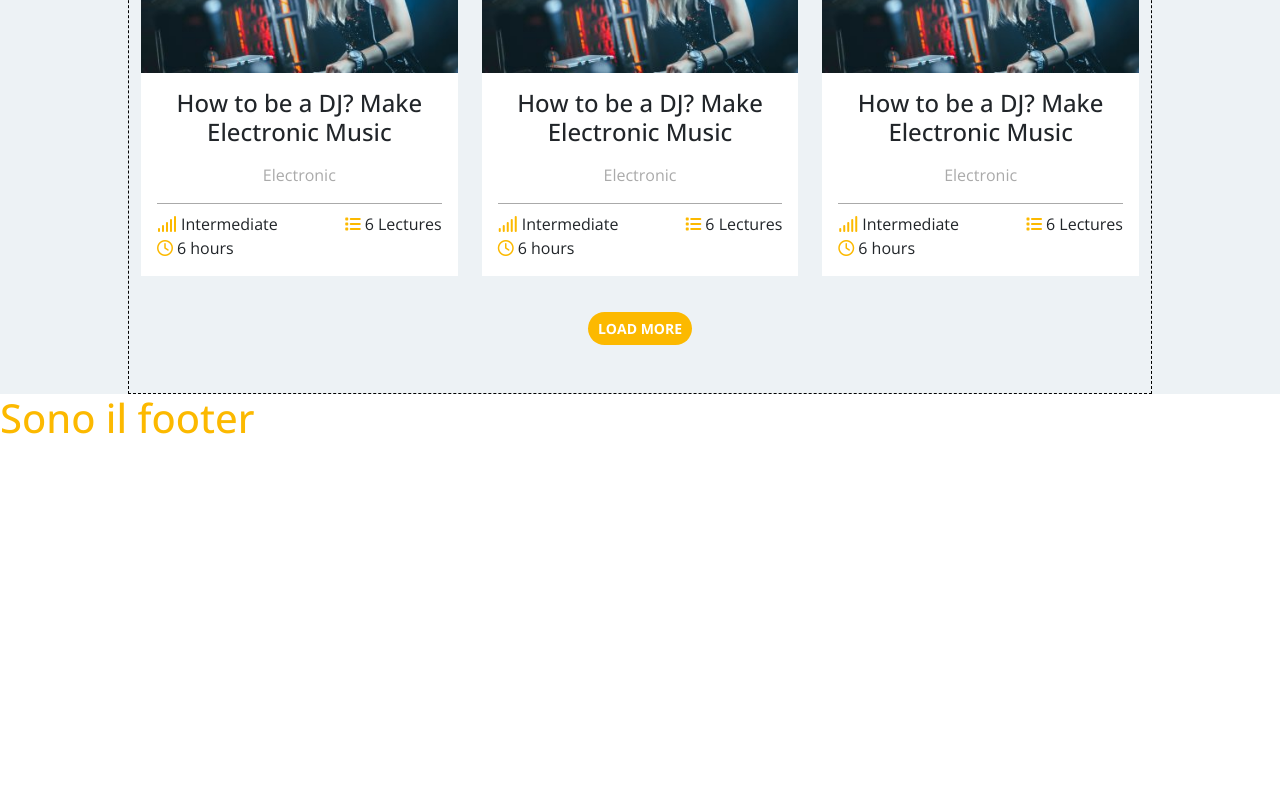
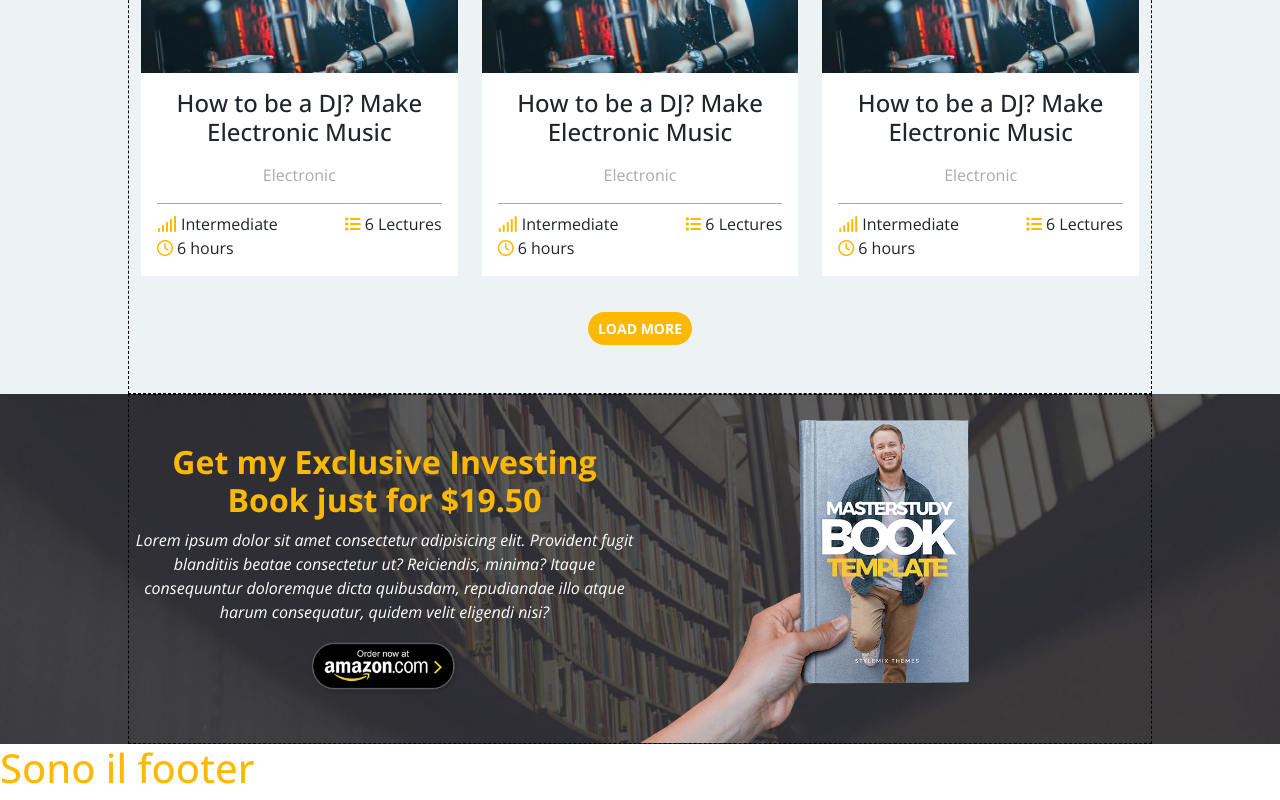
Before and after one commit to gianlucafalaschi/proj-html-vuejs, a Vue app: page / in a window 1280 px wide. Shown: the part 1637-2437 px from the top of the page. Before the commit the page ends 2087 px from the top, so only its background shows below. Built offline with nearby package versions, Linux system fonts and the light colour scheme.

Commit message:
component AppBookSales

```diff
--- a/src/App.vue
+++ b/src/App.vue
@@ -5,6 +5,7 @@ import PageFooter from './components/PageFooter.vue';
 import AppHero from './components/AppHero.vue';
 import AppFounder from './components/AppFounder.vue';
 import AppNewCourses from './components/AppNewCourses.vue';
+import AppBookSales from './components/AppBookSales.vue';
 
 
 export default  {
@@ -14,6 +15,7 @@ export default  {
         AppHero,
         AppFounder,
         AppNewCourses,
+        AppBookSales,
     },
     data() {
       return {
@@ -60,6 +62,7 @@ export default  {
     <AppHero></AppHero>
     <AppFounder></AppFounder>
    <AppNewCourses></AppNewCourses>
+   <AppBookSales></AppBookSales>
   </main>
   <PageFooter></PageFooter>
 </template>
--- /dev/null
+++ b/src/components/AppBookSales.vue
@@ -0,0 +1,64 @@
+<script>
+
+</script>
+
+
+<template>
+    <section class="ms-book-sales">
+        <div class="ms-container-80">
+            <div class="ms-row">
+                <div class="ms-col-50 ms-col-50-left text-center d-flex flex-column align-items-center  py-5">
+                    <h2 class="ms-title fw-bold">Get my Exclusive Investing Book just for $19.50</h2>
+                    <p class="text-white fst-italic">Lorem ipsum dolor sit amet consectetur adipisicing elit. Provident fugit blanditiis beatae consectetur ut? Reiciendis, minima? Itaque consequuntur doloremque dicta quibusdam, repudiandae illo atque harum consequatur, quidem velit eligendi nisi?</p>
+                    <div class="ms-amazon-button">
+                        <a href="#">
+                            <img src="../assets/img/amazon.png" alt="amazon button">
+                        </a>
+                    </div>
+                </div>
+                <div class="ms-col-50 ms-col-50-right"></div>
+            </div>
+        </div>
+    </section>
+</template>
+
+<style scoped lang="scss">
+@use'../style/partials/_variables' as *;
+
+
+
+section {
+    width: 100%;
+    background-image:url('../assets/img/slider_1-1917x607-1914x606.jpg');
+    background-position: top right;
+    background-size: cover;
+
+}
+
+.ms-row {
+    display: flex;
+}
+
+.ms-col-50-left {
+    .ms-title{
+        color: $color-second;
+    }
+}
+
+.ms-amazon-button {
+    width: 150px;
+
+    img{
+        width: 100%;
+    }
+}
+
+
+.ms-col-50-right {
+    background-image: url('../assets/img/book.png');
+    background-size: contain;
+    background-repeat: no-repeat;
+    margin-top: 25px
+}
+
+</style>
```
